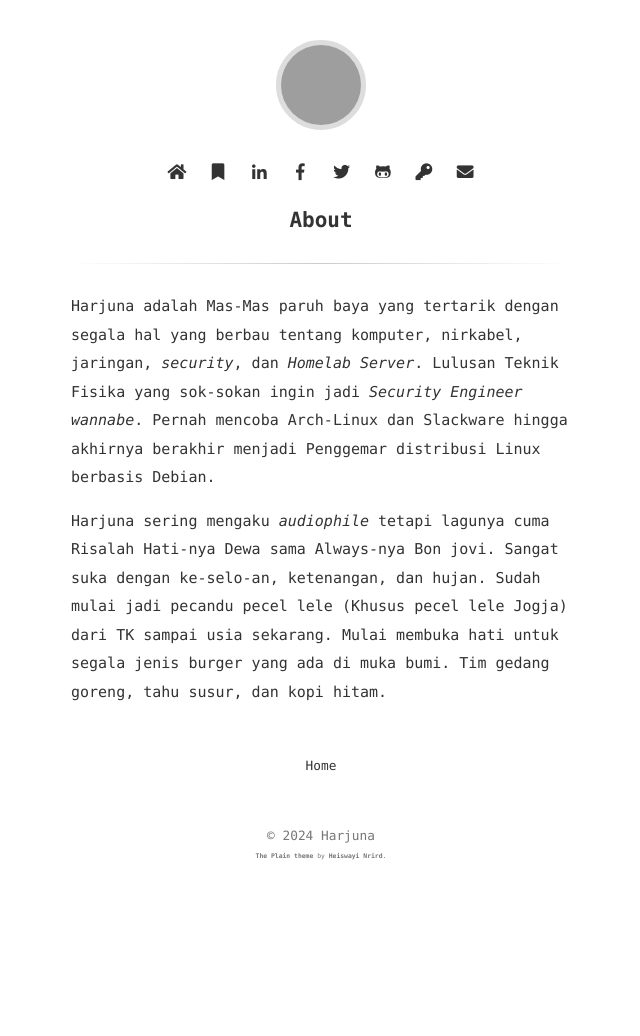
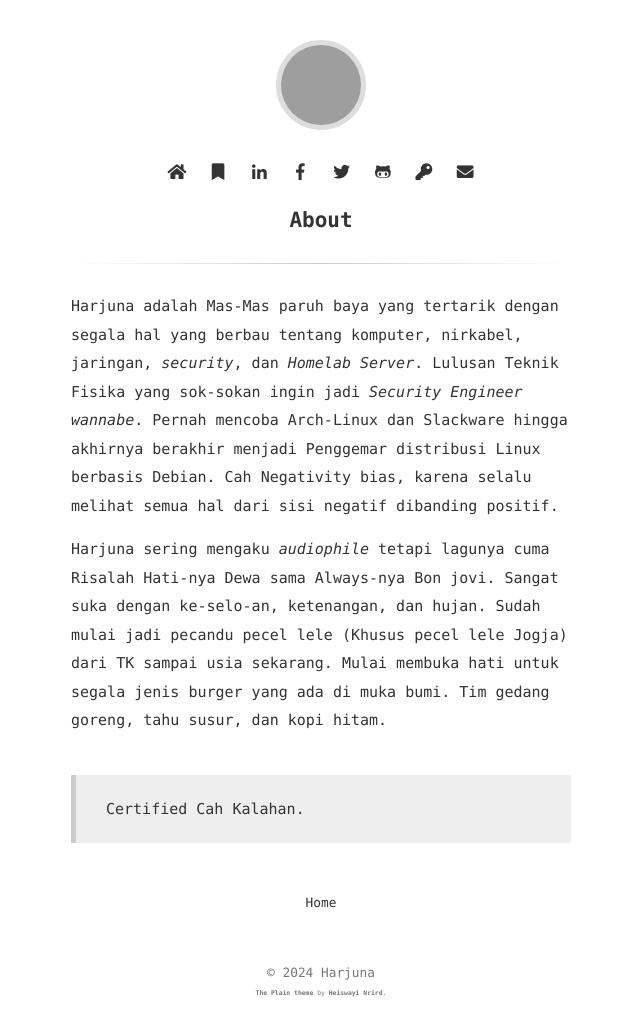
Before and after one commit to harjunacandra/harjuna.github.io, a Jekyll site: the page built from about.md, in a window 1280 px wide, cut to the strip 0-1038 px from the top of the page. Shown: the whole strip, without its empty margins (319-959 px from the left). Built offline with Jekyll 4.4.1, drawn with Linux system fonts in a browser that asks for light colours; before the commit the page ends 901 px from its top, so only the background shows below that; grey boxes are pictures that could not be loaded.

Commit message:
Update about.md

```diff
--- a/about.md
+++ b/about.md
@@ -2,6 +2,8 @@
 layout: page
 title: About
 ---
-Harjuna adalah Mas-Mas paruh baya yang tertarik dengan segala hal yang berbau tentang komputer, nirkabel, jaringan, _security_, dan _Homelab_ _Server_. Lulusan Teknik Fisika yang sok-sokan ingin jadi _Security Engineer wannabe_. Pernah mencoba Arch-Linux dan Slackware hingga akhirnya berakhir menjadi Penggemar distribusi Linux berbasis Debian.
+Harjuna adalah Mas-Mas paruh baya yang tertarik dengan segala hal yang berbau tentang komputer, nirkabel, jaringan, _security_, dan _Homelab_ _Server_. Lulusan Teknik Fisika yang sok-sokan ingin jadi _Security Engineer wannabe_. Pernah mencoba Arch-Linux dan Slackware hingga akhirnya berakhir menjadi Penggemar distribusi Linux berbasis Debian. Cah Negativity bias, karena selalu melihat semua hal dari sisi negatif dibanding positif.
 
 Harjuna sering mengaku _audiophile_ tetapi lagunya cuma Risalah Hati-nya Dewa sama Always-nya Bon jovi. Sangat suka dengan ke-selo-an, ketenangan, dan hujan. Sudah mulai jadi pecandu pecel lele (Khusus pecel lele Jogja) dari TK sampai usia sekarang. Mulai membuka hati untuk segala jenis burger yang ada di muka bumi. Tim gedang goreng, tahu susur, dan kopi hitam.
+
+> Certified Cah Kalahan.
```
